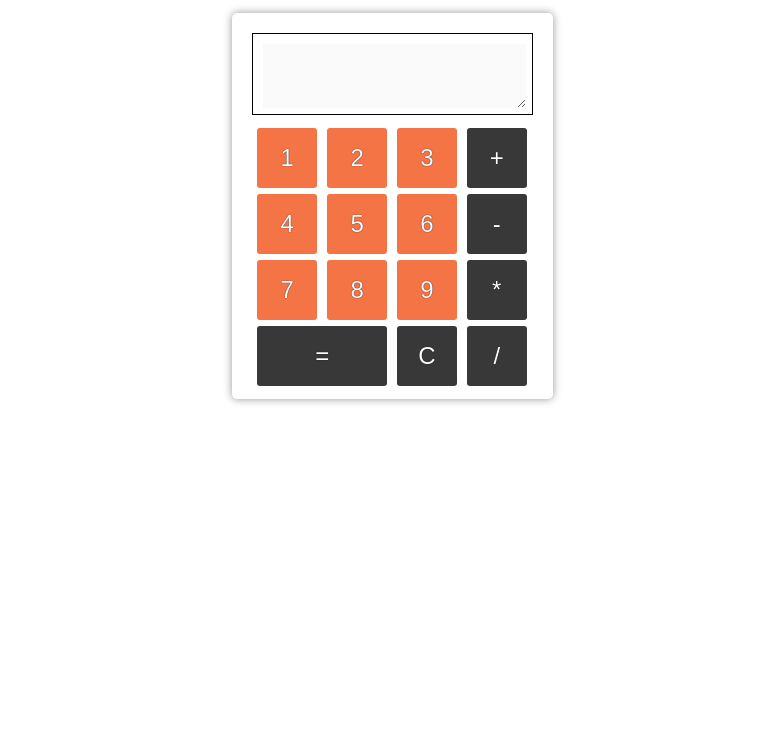
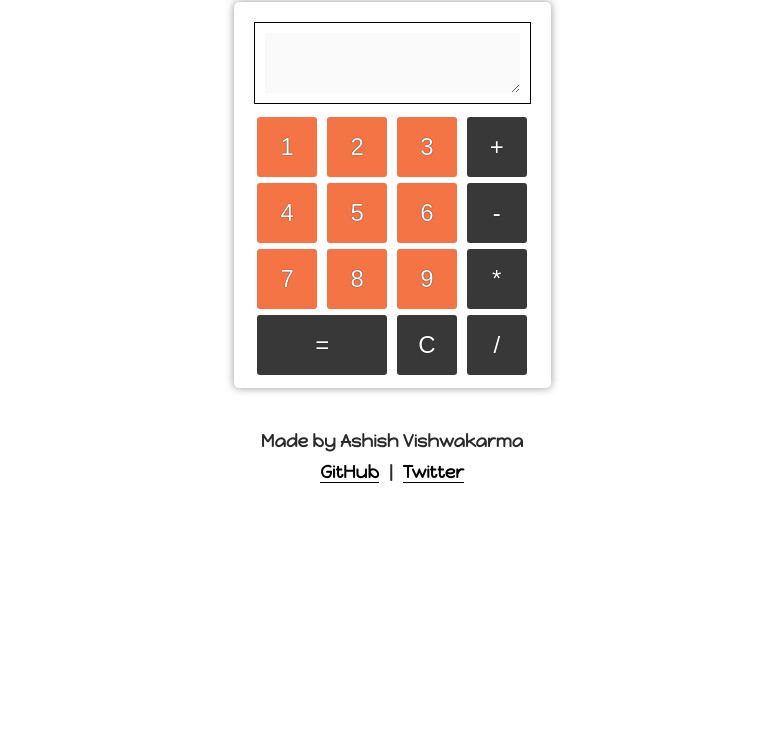
Before and after one commit to AshishVishwakarmaOO7/Calculator-using-JS, a plain HTML site: page index.html in a window 1280 px wide. Shown: the part 68-800 px from the top of the page, without its empty margins (248-1030 px from the left). Drawn offline with Linux system fonts and the light colour scheme.

Commit message:
Update footer info

```diff
--- a/index.html
+++ b/index.html
@@ -33,13 +33,26 @@
           <button class="button button-mult">*</button>
         </div>
         <div class="panel-4">
-          <button class="button button-equal" id="button-equal" > =</button>
+          <button class="button button-equal" id="button-equal">=</button>
           <button class="button button-9" id="button-clear">C</button>
           <button class="button button-mult">/</button>
         </div>
       </div>
     </div>
 
+    <footer>
+      <p>Made by Ashish Vishwakarma</p>
+      <ul class="cil">
+        <li>
+          <a href="https://github.com/ashishvishwakarmaOO7">GitHub</a>
+        </li>
+        |
+        <li>
+          <a href="https://twitter.com/ashuuOO7">Twitter</a>
+        </li>
+      </ul>
+    </footer>
+
     <script src="main.js"></script>
   </body>
 </html>
--- a/style.css
+++ b/style.css
@@ -1,14 +1,23 @@
 @import "/fonts.css";
+
+* {
+  margin: 0;
+  padding: 0;
+}
 
 body {
   text-align: center;
   font-family: Happy Monkey, cursive;
 }
 
+h1 {
+  font-size: 2rem;
+  margin: 1rem auto;
+}
+
 .calculator {
-  /* border: 1px solid black; */
   max-width: fit-content;
-  margin: auto;
+  margin: 1rem auto;
   padding: 10px;
   border-radius: 5px;
   box-shadow: 0 0 8px #969595;
@@ -57,3 +66,30 @@ body {
 .button:active {
   background: #f34505;
 }
+
+footer {
+  text-align: center;
+  margin-top: 2rem;
+  padding: 10px;
+  font-size: 1.1rem;
+  color: #2b2a2a;
+  font-weight: bold;
+}
+
+.cil {
+  display: flex;
+  justify-content: center;
+  align-items: center;
+  list-style: none;
+  margin-top: 5px auto;
+}
+
+.cil li {
+  margin: 10px;
+}
+
+.cil a {
+  color: #000;
+  text-decoration: none;
+  border-bottom: 1px solid;
+}
```
